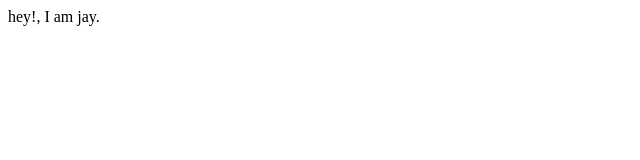
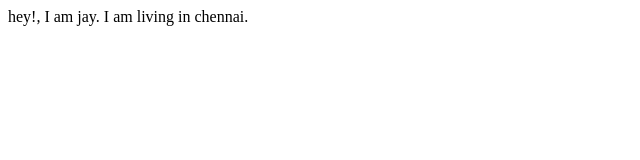
Before and after one commit to jayprakash55/Jay-prakash-website, a plain HTML site: page index.html in a window 1280 px wide. Shown: the whole page, without its empty margins (0-640 px from the left). Drawn offline with Linux system fonts and the light colour scheme.

Commit message:
update: text

```diff
--- a/index.html
+++ b/index.html
@@ -8,5 +8,7 @@
 </head>
 <body>
     hey!, I am jay.
+
+    I am living in chennai.
 </body>
 </html>
```
